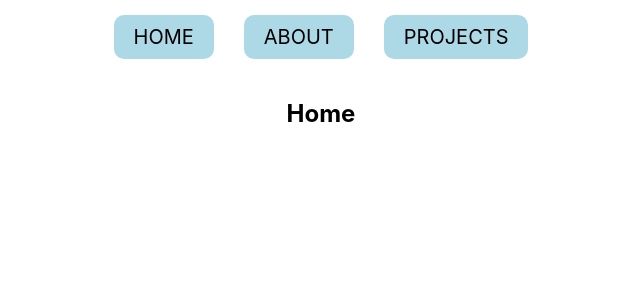
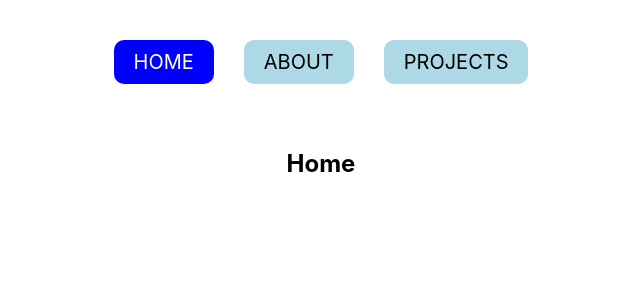
Before and after one commit to kerryoncoding/engineering-portfolio, a React (Create React App) app: page / in a window 1280 px wide. Shown: the top 300 px of the page, without its empty margins (319-959 px from the left). Built offline with nearby package versions, Linux system fonts and the light colour scheme; data requests are answered from the project's data file.

Commit message:
adjusted nav such that active color stays

```diff
--- a/src/App.css
+++ b/src/App.css
@@ -38,25 +38,35 @@
 }
 
 /* STARTING MY CSS */
-.navbar {
+nav {
   margin-top: 25px;
   margin-bottom: 50px;
 }
 
-.navlink {
+
+nav a {
+  display: inline-block;
   padding: 10px 20px;
   margin: 15px;
+  text-decoration: none;
   background-color: lightblue;
   font-size: 20px;
   color: black;
   border-radius: 10px;
-  text-decoration: none;
+  transition: 0.1s;
 }
 
-.navlink:hover {
-  background-color:blue;
+nav a:hover,
+nav a:active {
   color: white;
+  background: blue;
 }
+
+nav a.active {
+  color: white;
+  background: blue;
+}
+
 
 .card {
   text-align: center;
--- a/src/components/NavBar.js
+++ b/src/components/NavBar.js
@@ -3,10 +3,10 @@ import { NavLink } from "react-router-dom"
 
 function NavBar(){
    return (
-      <nav className="navbar">
-         <NavLink className="navlink" exact to="/">HOME</NavLink>
-         <NavLink className="navlink" exact to="/about">ABOUT</NavLink>
-         <NavLink className="navlink" exact to="/projects">PROJECTS</NavLink>
+      <nav>
+         <NavLink className="navlink" exact to="/" >HOME</NavLink>
+         <NavLink className="navlink" exact to="/about" >ABOUT</NavLink>
+         <NavLink className="navlink" exact to="/projects" >PROJECTS</NavLink>
       </nav>
    )
 }
```
